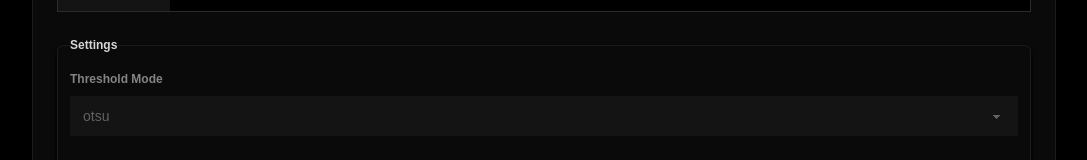
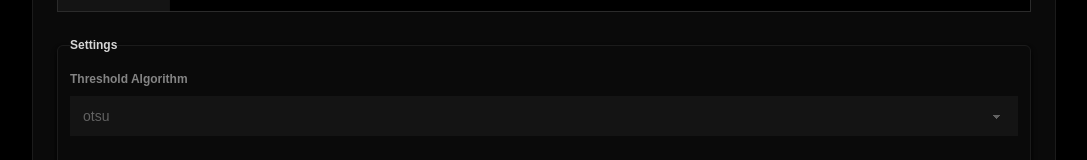
Before and after one commit to TheWilley/image-binarization-tool, a React (Vite) app: page / in a window 1280 px wide. Shown: the part 226-386 px from the top of the page, without its empty margins (96-1183 px from the left). Built offline with nearby package versions, Linux system fonts and the light colour scheme.

Commit message:
feat: replace "mode" with "algorthim" in certain places
We're dealing with algorithms, not "modes" as such

```diff
--- a/src/components/shared/Results.tsx
+++ b/src/components/shared/Results.tsx
@@ -28,7 +28,7 @@ export default function Results({
         nullText='Thresholded result will appear here'
         url={thresholdedUrl}
         processing={processing}
-        altText={`Binarized image using ${algorithm} mode and threshold ${threshold}`}
+        altText={`Binarized image using ${algorithm} algorithm and threshold ${threshold}`}
       />
     </div>
   );
--- a/src/components/ui/encodeTab/Settings.tsx
+++ b/src/components/ui/encodeTab/Settings.tsx
@@ -71,7 +71,7 @@ export default function Setting({
           <legend className='fieldset-legend'>Settings</legend>
           <div className='form-control mb-6'>
             <label className='label'>
-              <span className='label-text font-semibold mb-2'>Threshold Mode</span>
+              <span className='label-text font-semibold mb-2'>Threshold Algorithm</span>
             </label>
             <select
               value={algorithm}
```
